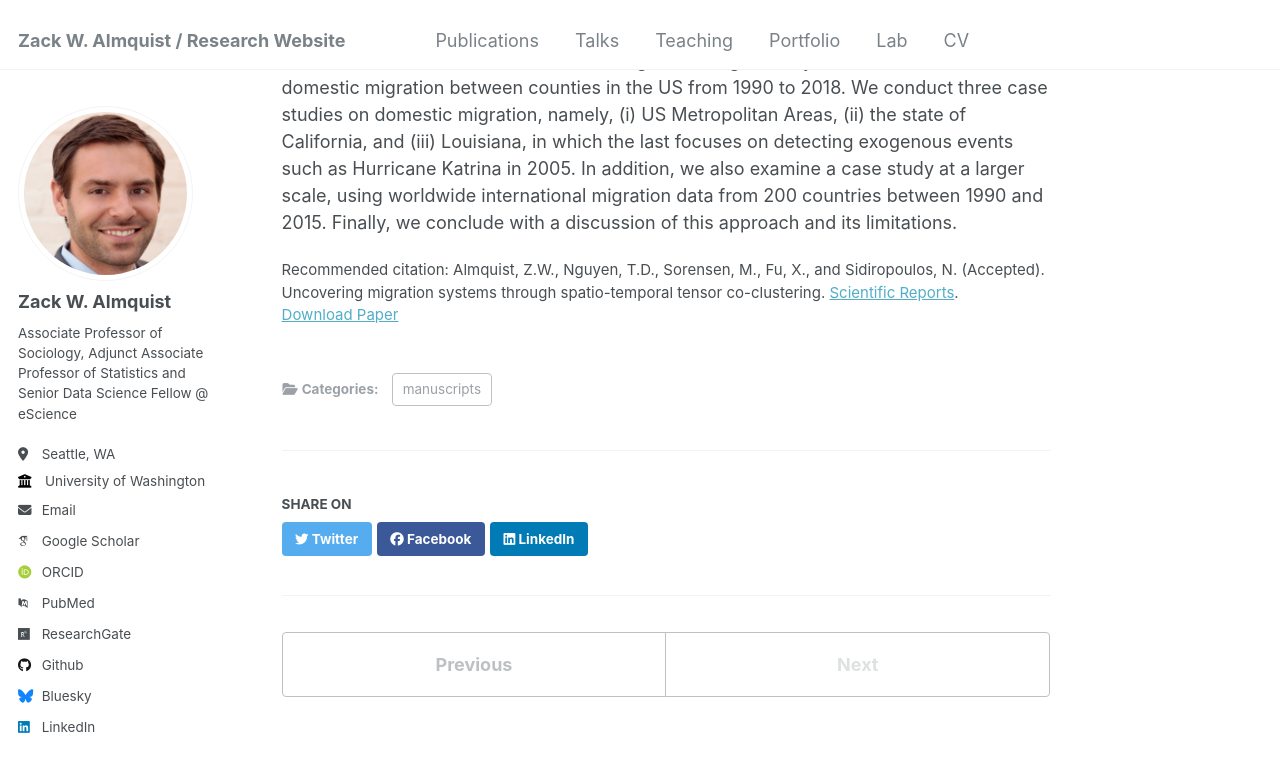
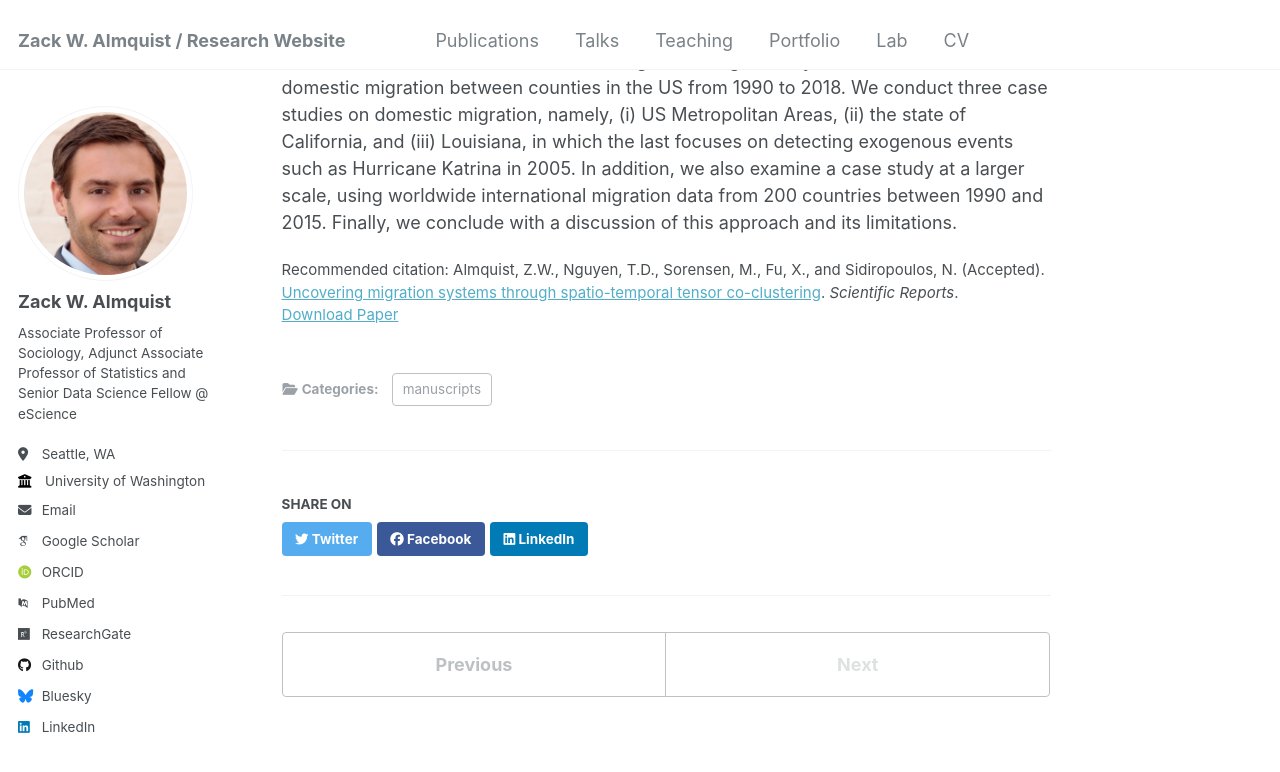
Before and after one commit to zalmquist/zalmquist.github.io, a Jekyll site: the page built from _publications/2024-10-30-sr.md, in a window 1280 px wide and 900 px high, scrolled down 558 px. Shown: the top 772 px of the window. Built offline with Jekyll 4.4.1, drawn with Linux system fonts in a browser that asks for light colours; some web fonts are replaced; part of the change alters nothing that is shown.

Commit message:
Update and rename 2024-10-30sr.md to 2024-10-30-sr.md

```diff
--- a/_publications/2024-10-30sr.md
+++ b/_publications/2024-10-30-sr.md
@@ -2,12 +2,12 @@
 title: "Uncovering migration systems through spatio-temporal tensor co-clustering"
 collection: publications
 category: manuscripts
-permalink: /publication/2024-10-30sr
+permalink: /publication/2024-10-30-sr
 excerpt: ''
 date: 2024-10-30
 venue: 'Scientific Reports'
 paperurl: ''
-citation: 'Almquist, Z.W., Nguyen, T.D., Sorensen, M., Fu, X., and Sidiropoulos, N. (Accepted). Uncovering migration systems through spatio-temporal tensor co-clustering. <a href="">Scientific Reports</a>. '
+citation: 'Almquist, Z.W., Nguyen, T.D., Sorensen, M., Fu, X., and Sidiropoulos, N. (Accepted). <a href="">Uncovering migration systems through spatio-temporal tensor co-clustering</a>. <i>Scientific Reports</i>.'
 ---
 
 
```
